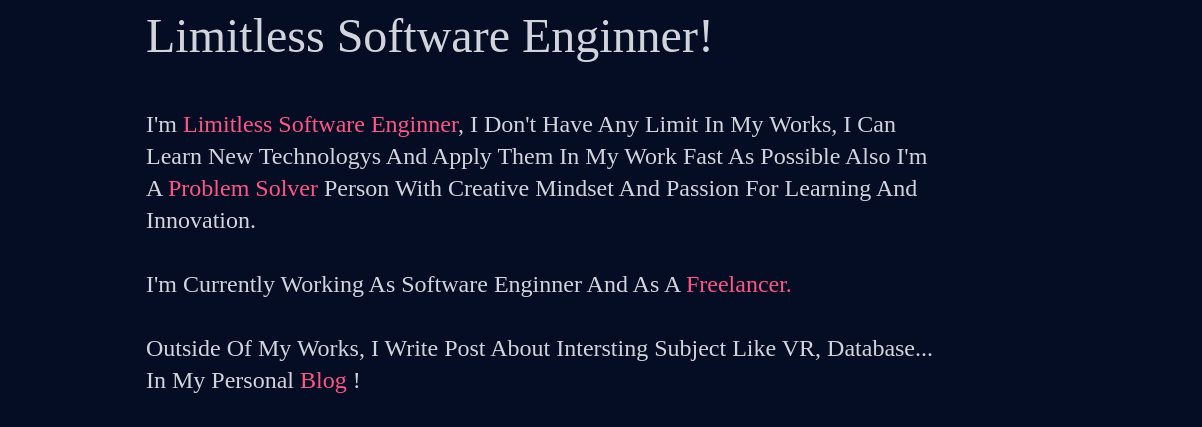
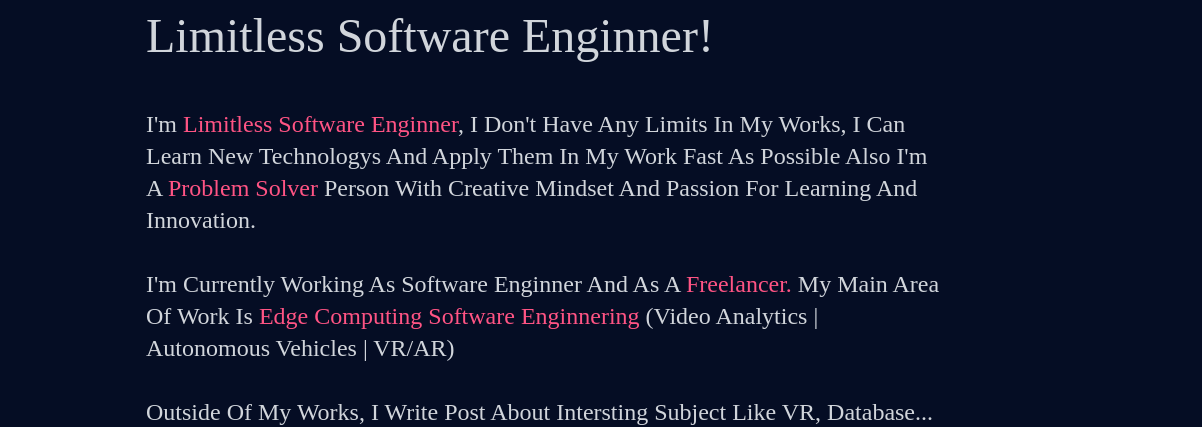
Before and after one commit to sinaKGT/portfolio, a plain HTML site: page index.html in a window 1280 px wide. Shown: the part 236-663 px from the top of the page, 78-1280 px from the left. Drawn offline with Linux system fonts and the light colour scheme; a web font is replaced by a local one.

Commit message:
Update text of main page

```diff
--- a/index.html
+++ b/index.html
@@ -326,14 +326,16 @@
 
                 <h4 class="lg:mb-8 mb-4">I'm
                     <a class="text-sinapinkcolor">Limitless Software Enginner</a>,
-                    i don't have any limit in my works, i can learn new technologys and
+                    i don't have any limits in my works, i can learn new technologys and
                     apply them in my work fast as possible also i'm a
                     <a class="text-sinapinkcolor" href="./blog.html">problem solver</a>
                     person with creative mindset and passion for learning and innovation.
                 </h4>
 
-                <h4 class="lg:mb-8 mb-4 ">I'm currently working as software Enginner and as a
+                <h4 class="lg:mb-8 mb-4 ">I'm currently working as Software Enginner and as a
                     <a class="text-sinapinkcolor" href="./blog.html">Freelancer.</a>
+                    my main area of work is <a class="text-sinapinkcolor">Edge Computing Software Enginnering</a> (Video Analytics | Autonomous Vehicles | VR/AR)
+
                 </h4>
 
                 <h4 class="mb-4">Outside of my works, i write post about intersting subject like VR, Database... in my
@@ -347,7 +349,7 @@
             <!-- Hire Me Button -->
             <div
                 class="2xl:text-lg
-                       mt-16 w-fit border-2 py-3 px-6 rounded-md border-sinapinkbordercolor transition duration-500 ease-in-out hover:scale-110">
+                       mt-16 w-max border-2 py-3 px-6 rounded-md border-sinapinkbordercolor transition duration-500 ease-in-out hover:scale-110">
                 <a href="mailto:sinakgt@gmail.com" class="text-sinapinkcolor">Hire Me!</a>
             </div>
             <!-- End Hire Me Button -->
```
